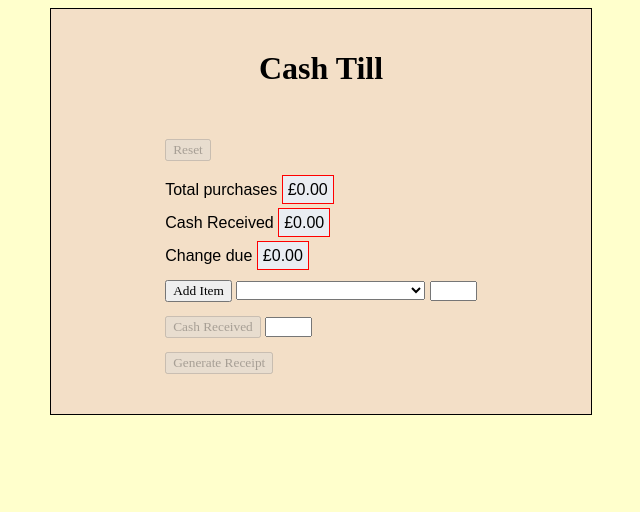
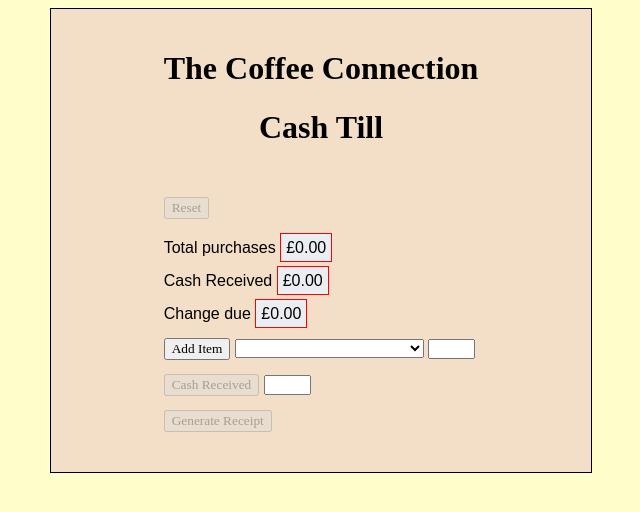
Before and after one commit to glynester/Hipster-Till, a plain HTML site: page index.html in a window 1280 px wide. Shown: the whole page, without its empty margins (319-959 px from the left). Drawn offline with nearby package versions, Linux system fonts and the light colour scheme.

Commit message:
Interim development of json functionality.

```diff
--- a/files/hipstercoffee.json
+++ b/files/hipstercoffee.json
@@ -2,7 +2,7 @@
   {
     "shopName": "The Coffee Connection",
     "address": "123 Lakeside Way",
-    "phone": "+1(650)360-0708",
+    "phone": "16503600708",
     "prices": [
       {
         "Cafe Latte": 4.75,
--- a/index.html
+++ b/index.html
@@ -13,7 +13,8 @@
 <body>
   <div id="appContainer">
     <div id="app">
-      <h1 style = "text-align: center"> Cash Till </h1>
+      <h1 id="appHeader" style = "text-align: center"></h1>
+      <h1 style = "text-align: center">Cash Till</h1>
       <div id="messageContainer">
         <pre id = "messages"></pre>
       </div>
--- a/src/controller.js
+++ b/src/controller.js
@@ -1,6 +1,8 @@
 $(document).ready(function(){
   till = new Till();
   initialise();
+  $('#appHeader').text(`${till.shopName}`)
+  $('title').text(`${till.shopName} Cash Till`)
   function initialise(){
     var menuObj = till.prices;
     var sel = $('#menuItems');
@@ -15,7 +17,6 @@ $(document).ready(function(){
 
 
   function showMessage(){
-    // console.log(till.message);
     if (till.message[1] == 1){
       $('#messages').text(till.message[0]);
       $('#messages').show();
@@ -24,7 +25,6 @@ $(document).ready(function(){
       $('#messages').text("");
       $('#messages').hide();
       till.message[0] = "";
-      // till.message[1] = 0;
     }
 }
 
@@ -109,7 +109,6 @@ $(document).ready(function(){
     if (till.cashTendered != 0){
       $('#btnGenRecpt').attr("disabled",false);
       $('#cashReceived').val(`£${till.cashTendered}`);
-      // $('#changeDue').val(`£${(parseFloat(till.cashTendered).toFixed(2))}`);
       $('#changeDue').val(`£${(parseFloat(till.cashTendered) - (parseFloat(till.spendAmtBeforeDiscount)-parseFloat(till.genDiscAmt))).toFixed(2)}`);
     }
   })
--- a/src/till.js
+++ b/src/till.js
@@ -1,16 +1,34 @@
 'use strict'
 
-function Till(){
-  // var data = $.getJSON("/files/hipstercoffee.json")
-  // this.shop = mydata[0].shopName;
-  // console.log(data);
-  // console.log("XXXXXXXXXXXXXXXXXXXXXX");
-  // console.log(data[0]);
+function Till(source="/files/hipstercoffee.json"){
+// jquery-2.1.4.min.js:4 XMLHttpRequest cannot load file:///files/hipstercoffee.json.
+// Cross origin requests are only supported for protocol schemes: http, data, chrome,
+// chrome-extension, https, chrome-extension-resource.
 
-  // this.shopname = data[0]["shopName"]
-  // this.address = data[0]["address"]
-  // this.phone = data[0]["phone"]
-  // this.prices = data[0]["prices"]
+  // var data = $.getJSON(source);     // This works and returns the object hidden in "responseText".
+  // var data = $.ajax({type: "GET", url: source, async: false}).responseText; // This works and returns
+  // the object but I can't use the object because the data is received asynchronously???
+
+  var d = $.get(source);
+  d.done(function(data) {
+      // console.log(data);
+      // console.log(data[0].prices[0]);
+      this.shopname = data[0]["shopName"];
+      this.address = data[0]["address"];
+      this.phone = data[0]["phone"];
+      this.prices = data[0].prices[0];
+      console.log(this.shopname);
+      console.log(this.address);
+      console.log(this.phone);
+      console.log(this.prices);
+  });
+  // These don't display but inside the function they do.
+  // The code below is being run before the code in the function - see order of output in the console.
+  console.log(this.shopname);
+  console.log(this.address);
+  console.log(this.phone);
+  console.log(this.prices);
+
   //++++++++++++++++++++++++++++++++++++++++
   // Remove when json file is working!
   this.shopName = "The Coffee Connection";
```
Also changed, not shown: 1 other file.
